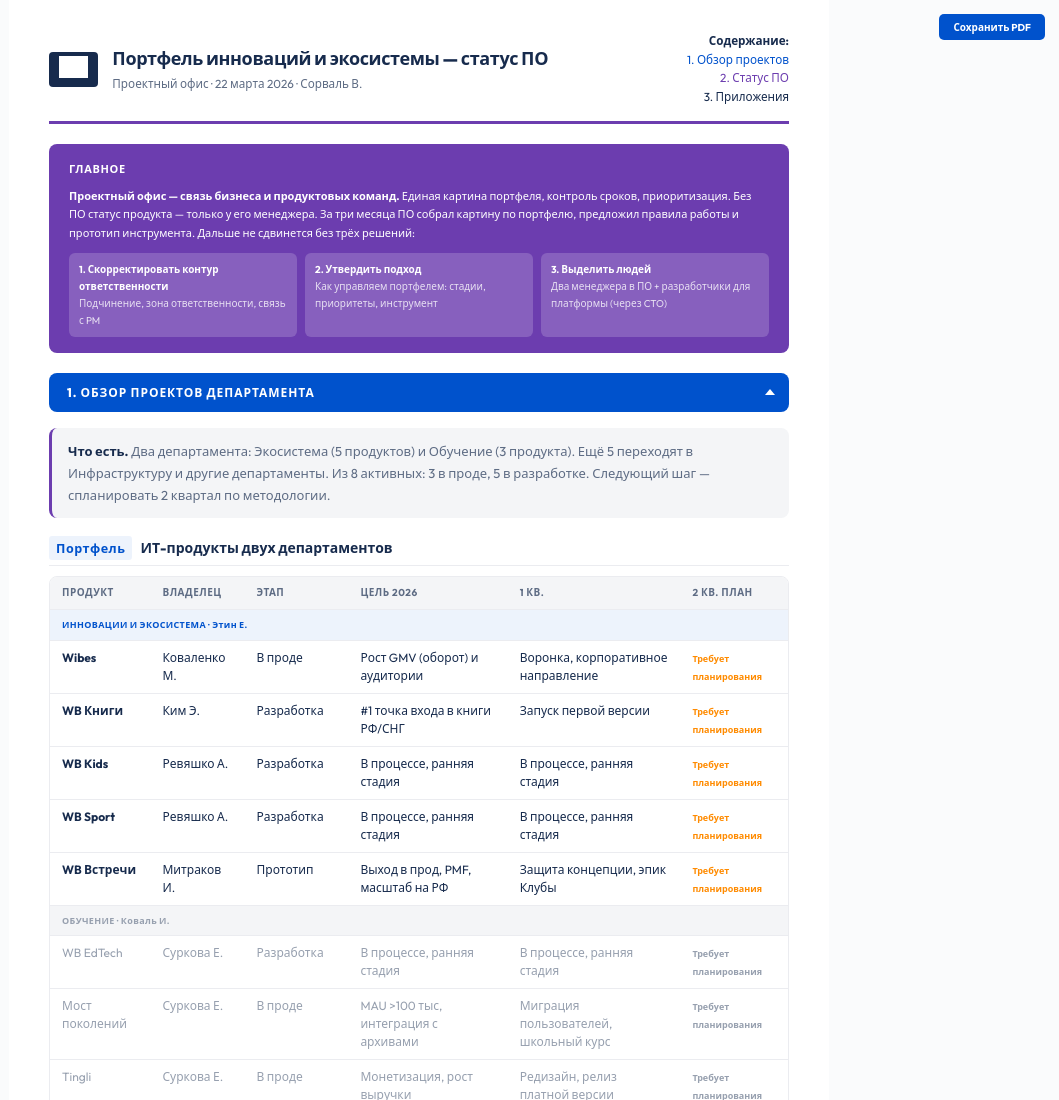
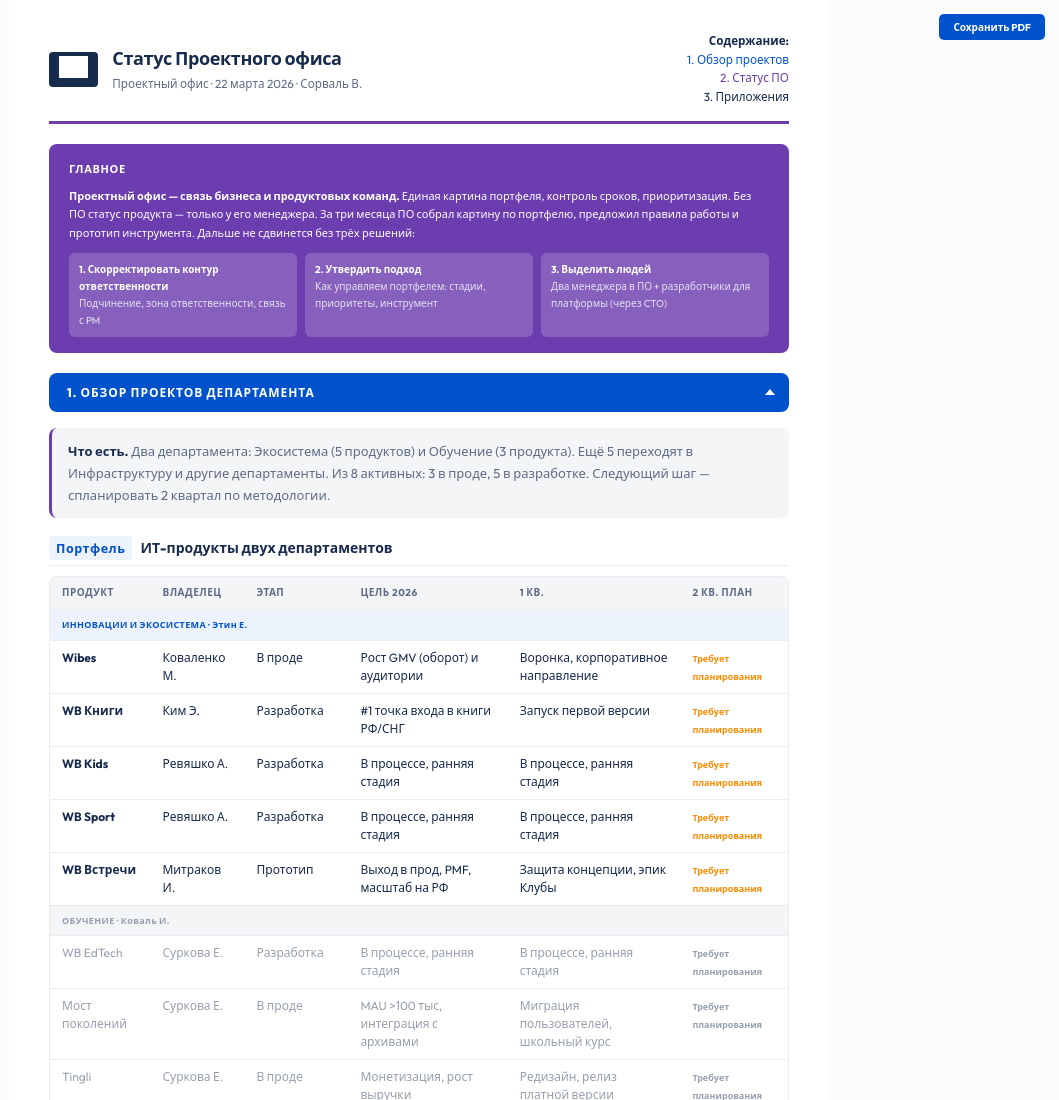
Before and after one commit to sorvalliny/ecotech, a plain HTML site: page status-pmo.html in a window 1280 px wide. Shown: the top 1100 px of the page, without its empty margins (221-1280 px from the left). Drawn offline with Linux system fonts and the light colour scheme; no server answers; grey boxes are pictures that could not be loaded.

Commit message:
docs: заголовок → Статус Проектного офиса

```diff
--- a/status-pmo.html
+++ b/status-pmo.html
@@ -196,7 +196,7 @@ details>.block-content{animation:slideDown 0.2s ease}
     <div class="hd-left">
       <div class="hd-logo" style="background:var(--t1);padding:4px 10px;border-radius:4px"><img src="https://rwb.ru/assets/svg/rwb-logo.svg" alt="RWB" style="filter:brightness(10)" onerror="this.parentElement.innerHTML='<b style=font-size:14px;color:#fff>RWB</b>'"></div>
       <div>
-        <h1>Портфель инноваций и экосистемы — статус ПО</h1>
+        <h1>Статус Проектного офиса</h1>
         <div class="sub">Проектный офис &middot; 22 марта 2026 &middot; Сорваль В.</div>
       </div>
     </div>
```
